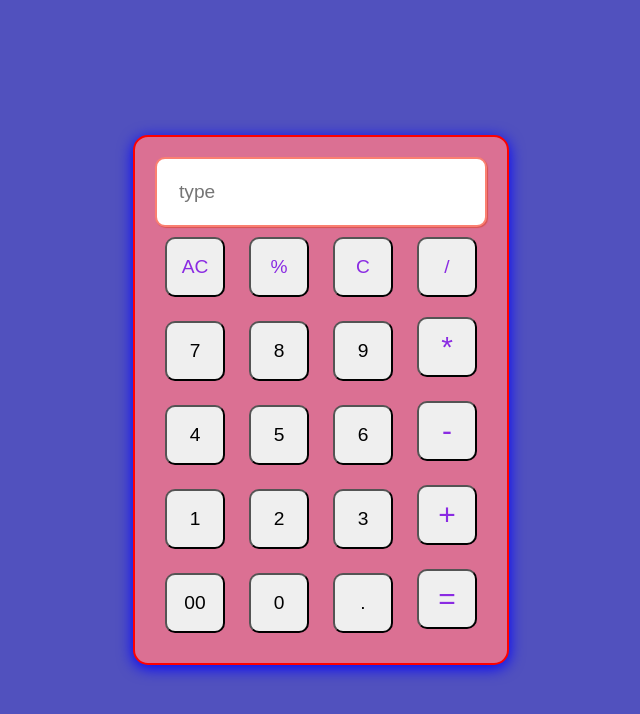
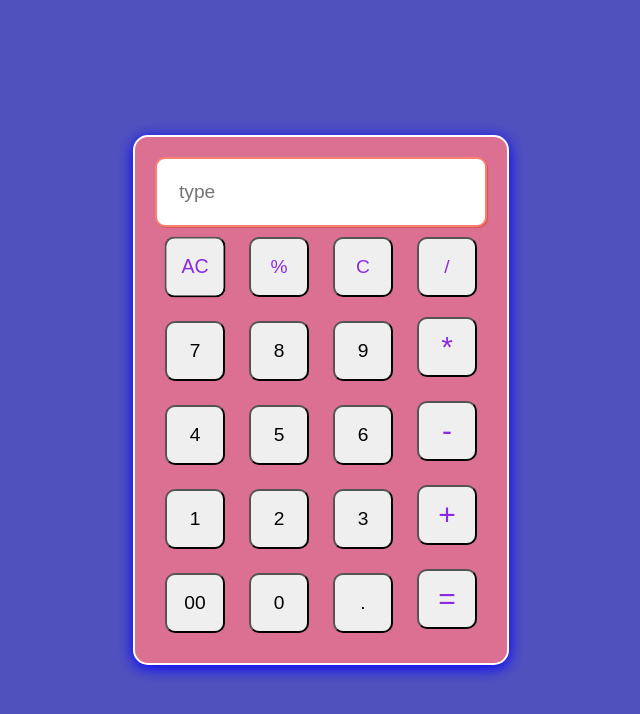
Before and after one commit to Ishikakumari4101/calculator, a plain HTML site: page calculator.html in a window 1280 px wide. In both pictures the pointer is over the button "AC". Shown: the whole page, without its empty margins (319-959 px from the left). Drawn offline with Linux system fonts and the light colour scheme.

```diff
--- a/index.css
+++ b/index.css
@@ -14,7 +14,7 @@
 }
 .container{
     background-color: palevioletred;
-    border: 2px solid red;
+    border: 2px solid white;
     padding: 20px;
     border-radius: 15px;
     box-shadow: 0px 3px 15px blue;
@@ -35,3 +35,7 @@
     font-size: larger;
     cursor: pointer;
 }
+button:hover{
+    transform: scale(1.02);
+    transition: all 0.3s ease-in-out;
+}
```
